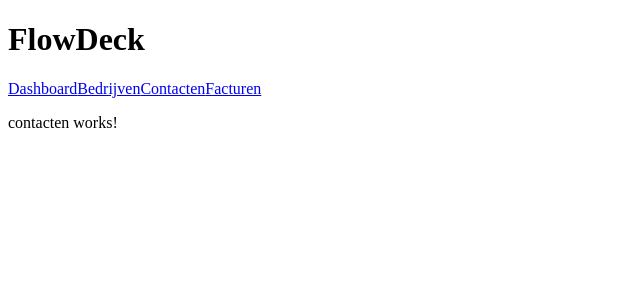
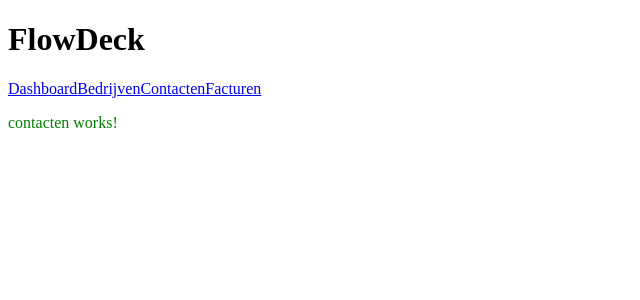
Before and after one commit to NicolasDR/FlowDeck, an Angular app: page /contacten in a window 1280 px wide. Shown: the top 300 px of the page, without its empty margins (0-640 px from the left). Built offline with nearby package versions, Linux system fonts and the light colour scheme.

Commit message:
CSS TEST PUSH
CSS TEST

```diff
--- a/src/app/components/contacten/contacten.component.css
+++ b/src/app/components/contacten/contacten.component.css
@@ -0,0 +1 @@
+p{color:green}
--- a/src/app/components/facturen/facturen.component.css
+++ b/src/app/components/facturen/facturen.component.css
@@ -0,0 +1 @@
+table{background-color:red}
```
